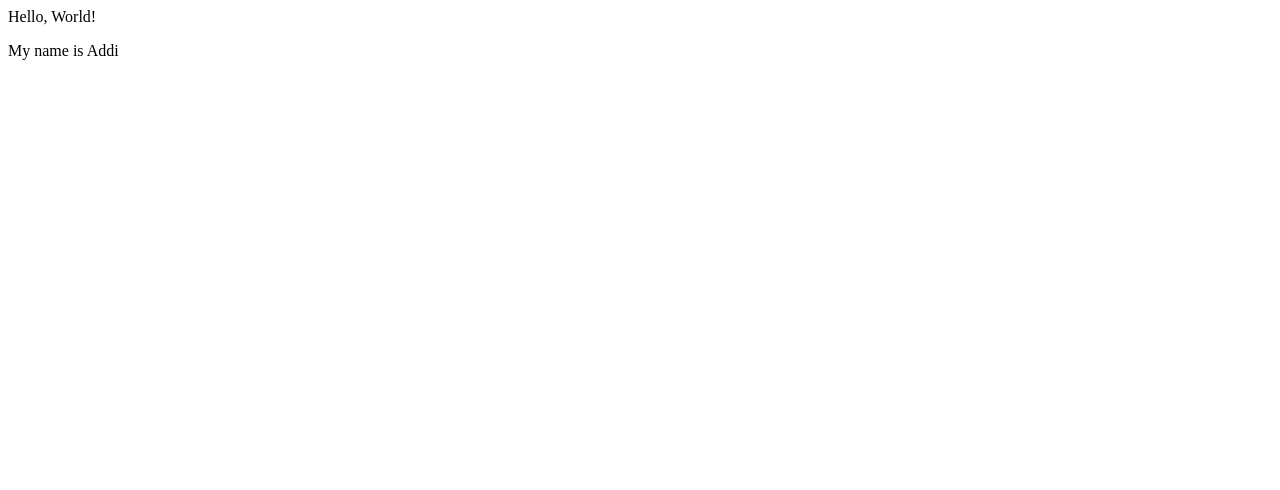
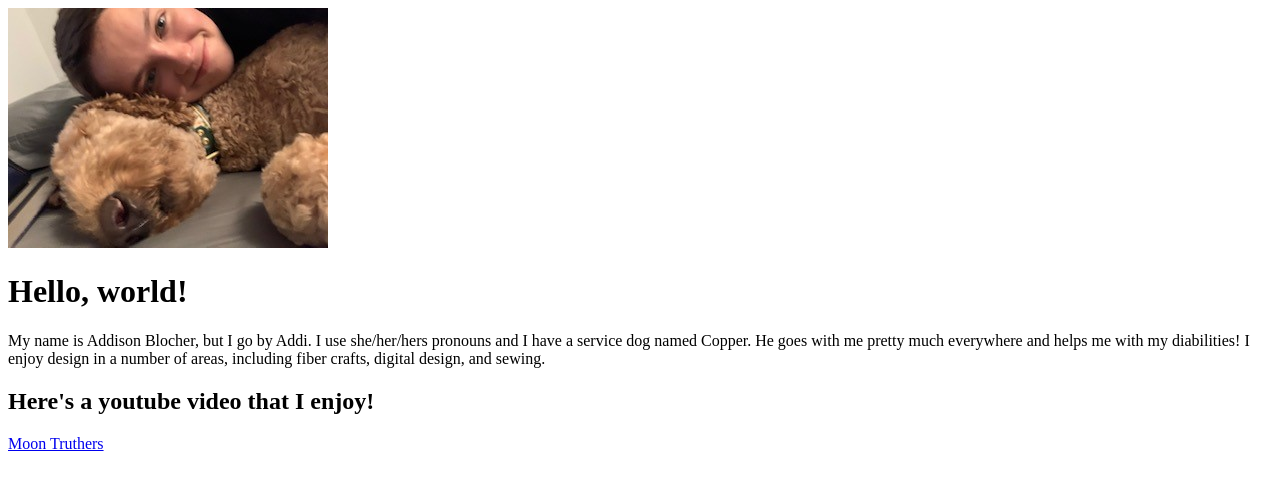
Before and after one commit to Addi-Blocher/Addi-Blocher.github.io, a plain HTML site: page index.html in a window 1280 px wide. Drawn offline with Linux system fonts and the light colour scheme.

Commit message:
project 2 commit

```diff
--- a/index.html
+++ b/index.html
@@ -1,7 +1,23 @@
-<html>
-    <head></head>
+<!DOCTYPE html>
+
+
+
+
+<html lang="en">
+    <head>
+        <meta charset="UTF-8">
+        <meta http-equiv="X-UA-Compatible" content="IE=edge">
+        <meta name="viewport" content="width=device-width, initial-scale=1.0">
+        <title>urmom</title>
+    </head>
     <body>
-        <p>Hello, World!</p>
-        <p>My name is Addi</p>
+<a><img src="../img/pic.jpg" alt="my image"></a>
+
+<h1> Hello, world! </h1>
+
+<p>My name is Addison Blocher, but I go by Addi. I use she/her/hers pronouns and I have a service dog named Copper. He goes with me pretty much everywhere and helps me with my diabilities! I enjoy design in a number of areas, including fiber crafts, digital design, and sewing.</p>
+
+<h2> Here's a youtube video that I enjoy!</h2>
+<a href="https://www.youtube.com/watch?v=bmFJproBI7E">Moon Truthers</a>
     </body>
 </html>
```
Also changed, not shown: Assignment1.html (added, +7 -0 lines), img/pic.jpg (added).
